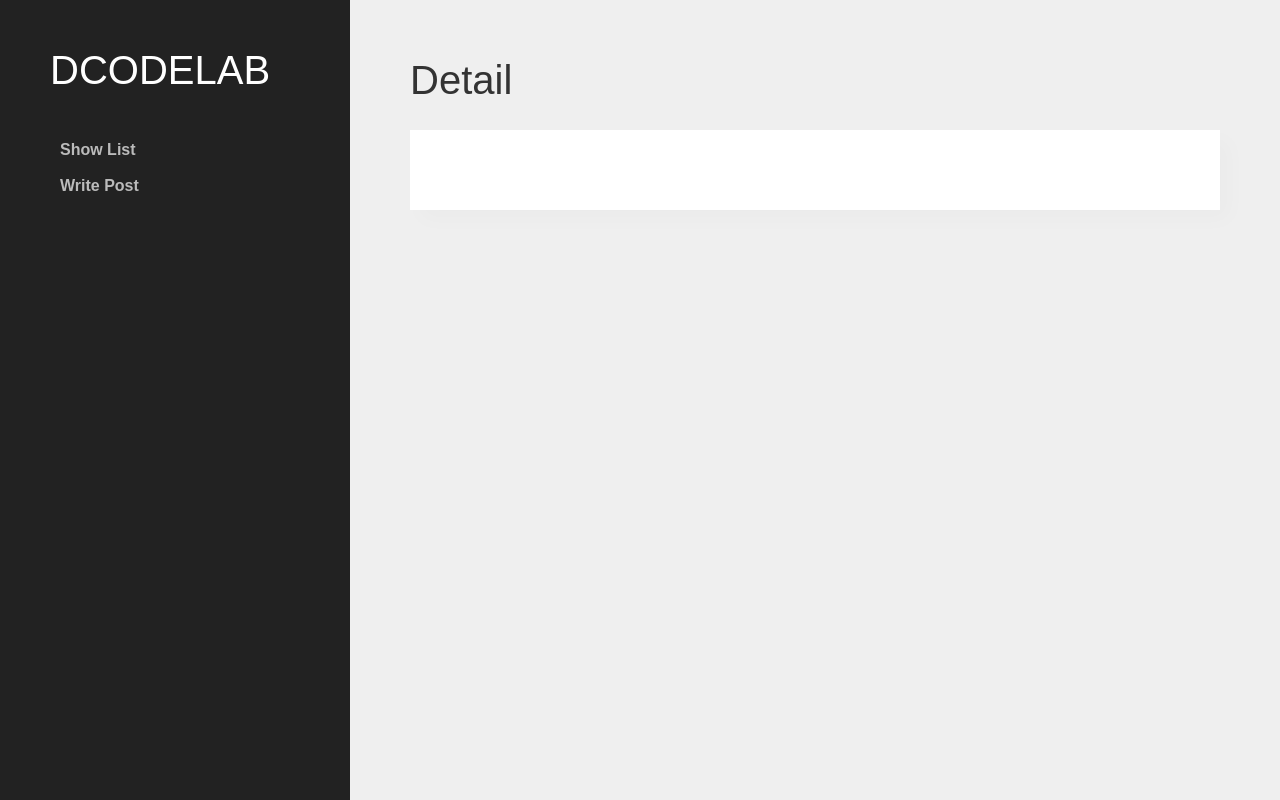
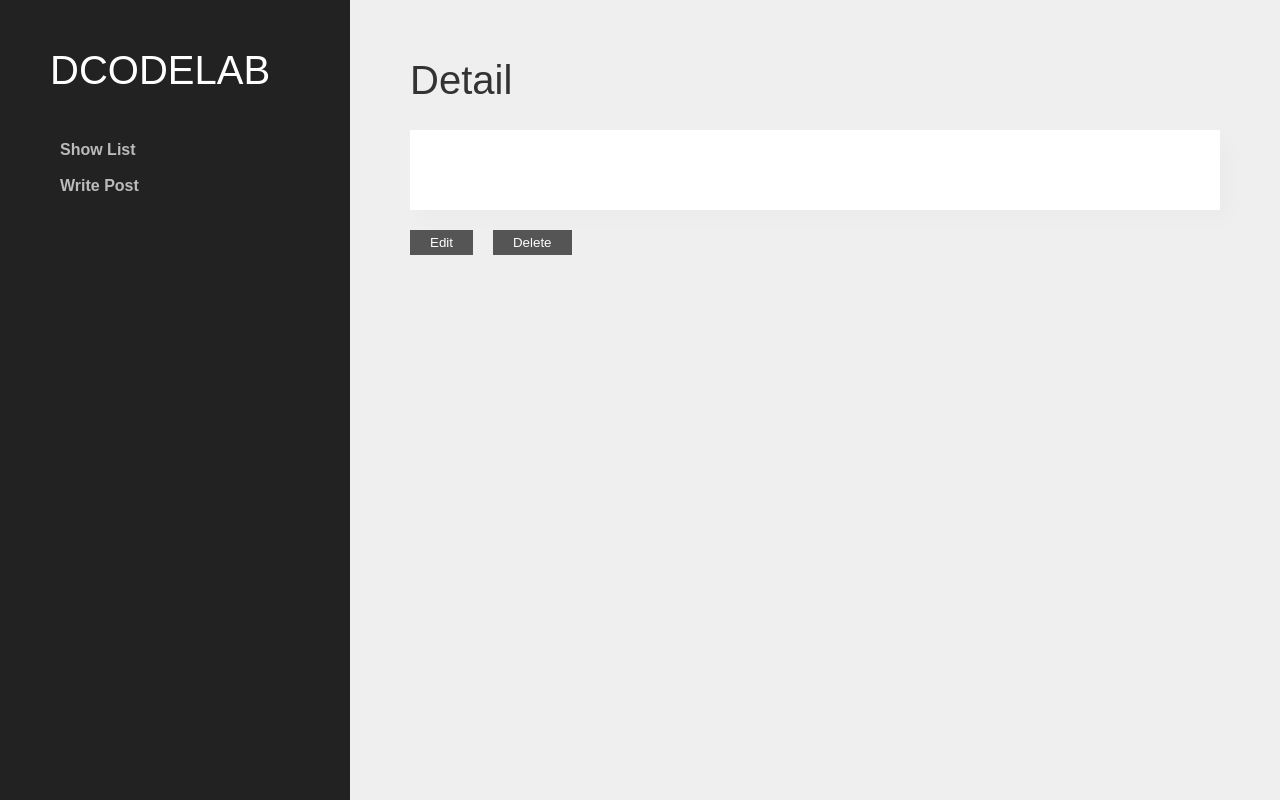
Before and after one commit to kwonchanwooo/node-react, a React (Create React App) app in the folder client/: page /detail/1 in a window 1280 px wide. Built offline with nearby package versions, Linux system fonts and the light colour scheme; no server answers.

Commit message:
상세페이지에 수정, 삭제 버튼 추가

```diff
--- a/client/src/common/Layout.jsx
+++ b/client/src/common/Layout.jsx
@@ -39,6 +39,9 @@ const MainWrap = styled.main`
 				color: #fff;
 				border: none;
 				cursor: pointer;
+				a {
+					color: #fff;
+				}
 			}
 		}
 	}
--- a/client/src/community/Detail.jsx
+++ b/client/src/community/Detail.jsx
@@ -1,5 +1,5 @@
 import Layout from '../common/Layout';
-import { useParams } from 'react-router-dom';
+import { useParams, Link } from 'react-router-dom';
 import axios from 'axios';
 import { useEffect, useState } from 'react';
 import styled from 'styled-components';
@@ -9,6 +9,12 @@ const DetailWrap = styled.div`
 	padding: 40px;
 	background: #fff;
 	box-shadow: 10px 10px 20px rgba(0, 0, 0, 0.02);
+`;
+
+const BtnSet = styled.nav`
+	display: flex;
+	gap: 20px;
+	margin-top: 20px;
 `;
 
 function Detail() {
@@ -31,10 +37,21 @@ function Detail() {
 	return (
 		<Layout name={'Detail'}>
 			{
-				<DetailWrap>
-					<h2>{Detail?.title}</h2>
-					<p>{Detail?.content}</p>
-				</DetailWrap>
+				<>
+					<DetailWrap>
+						<h2>{Detail?.title}</h2>
+						<p>{Detail?.content}</p>
+					</DetailWrap>
+
+					<BtnSet>
+						<button>
+							<Link to={`/edit/${params.num}`}>Edit</Link>
+						</button>
+						<button>
+							<Link>Delete</Link>
+						</button>
+					</BtnSet>
+				</>
 			}
 		</Layout>
 	);
```
